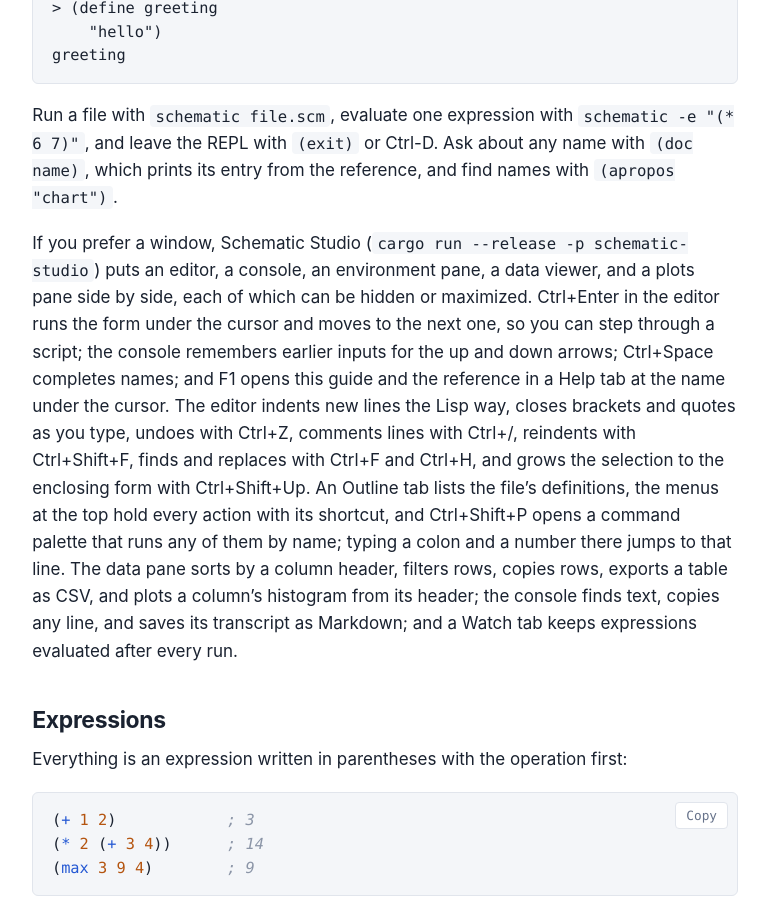
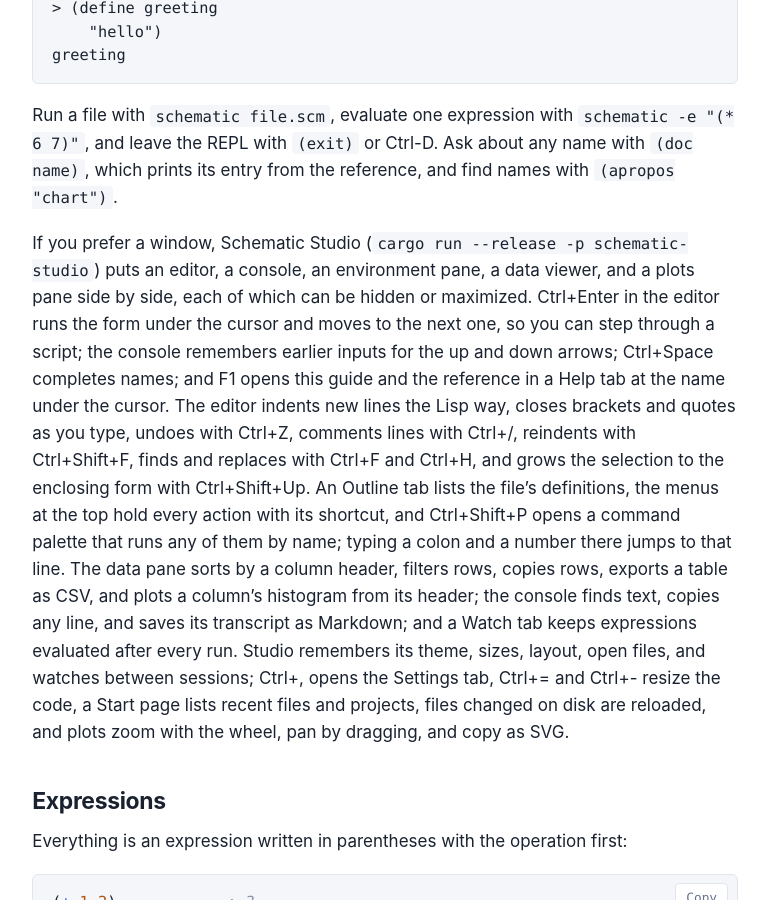
Before and after one commit to collide2954/schematic, a Jekyll site: the page built from docs/guide.md, in a window 1280 px wide and 900 px high, scrolled down 606 px. Shown: the whole window, without its empty margins (255-1024 px from the left). Built offline with Jekyll 4.4.1, drawn with Linux system fonts in a browser that asks for light colours; our own code applies the rules of GitHub Pages for plain Markdown files.

Commit message:
Describe Studio's settings, start page, and plot tools

```diff
--- a/docs/guide.md
+++ b/docs/guide.md
@@ -48,6 +48,10 @@ that line. The data pane sorts by a column header, filters rows, copies
 rows, exports a table as CSV, and plots a column's histogram from its
 header; the console finds text, copies any line, and saves its transcript
 as Markdown; and a Watch tab keeps expressions evaluated after every run.
+Studio remembers its theme, sizes, layout, open files, and watches between
+sessions; Ctrl+, opens the Settings tab, Ctrl+= and Ctrl+- resize the code,
+a Start page lists recent files and projects, files changed on disk are
+reloaded, and plots zoom with the wheel, pan by dragging, and copy as SVG.
 
 ## Expressions
 
--- a/docs/index.html
+++ b/docs/index.html
@@ -184,7 +184,7 @@ Rome 2021 █████████ 7</code></pre>
     <ul class="callouts">
       <li><strong>Run the form under the cursor</strong><span>Ctrl+Enter evaluates it and steps to the next one. Ctrl+Shift+Enter runs the whole file.</span></li>
       <li><strong>See what you have</strong><span>Everything you define is listed as data, values, or functions. Click a name to open it in the grid.</span></li>
-      <li><strong>Plots beside the code</strong><span>Charts draw as they are made and save as SVG with one click.</span></li>
+      <li><strong>Plots beside the code</strong><span>Charts draw as they are made, zoom with the wheel, and copy or save as SVG with one click.</span></li>
       <li><strong>Always responsive</strong><span>The interpreter runs on its own thread, and Stop interrupts a runaway loop.</span></li>
     </ul>
   </div>
```
Also changed, not shown: README.md.
